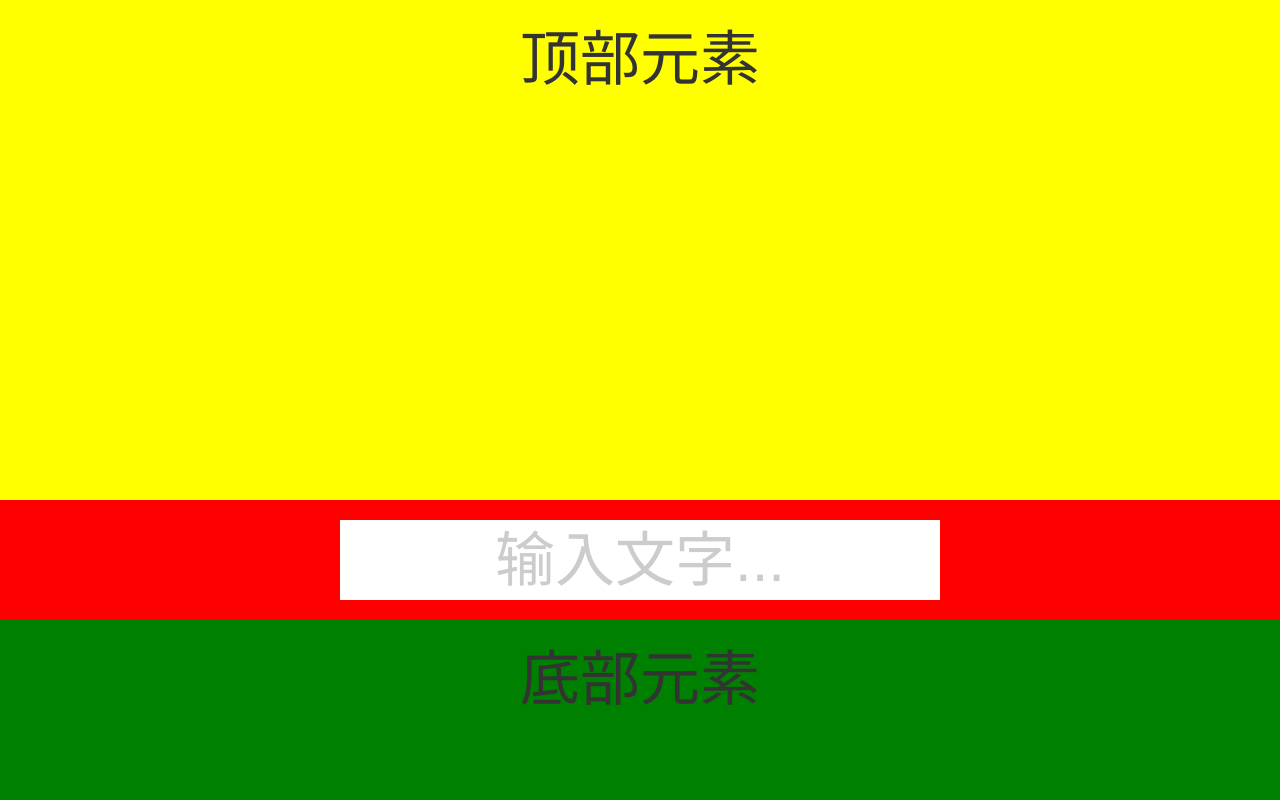
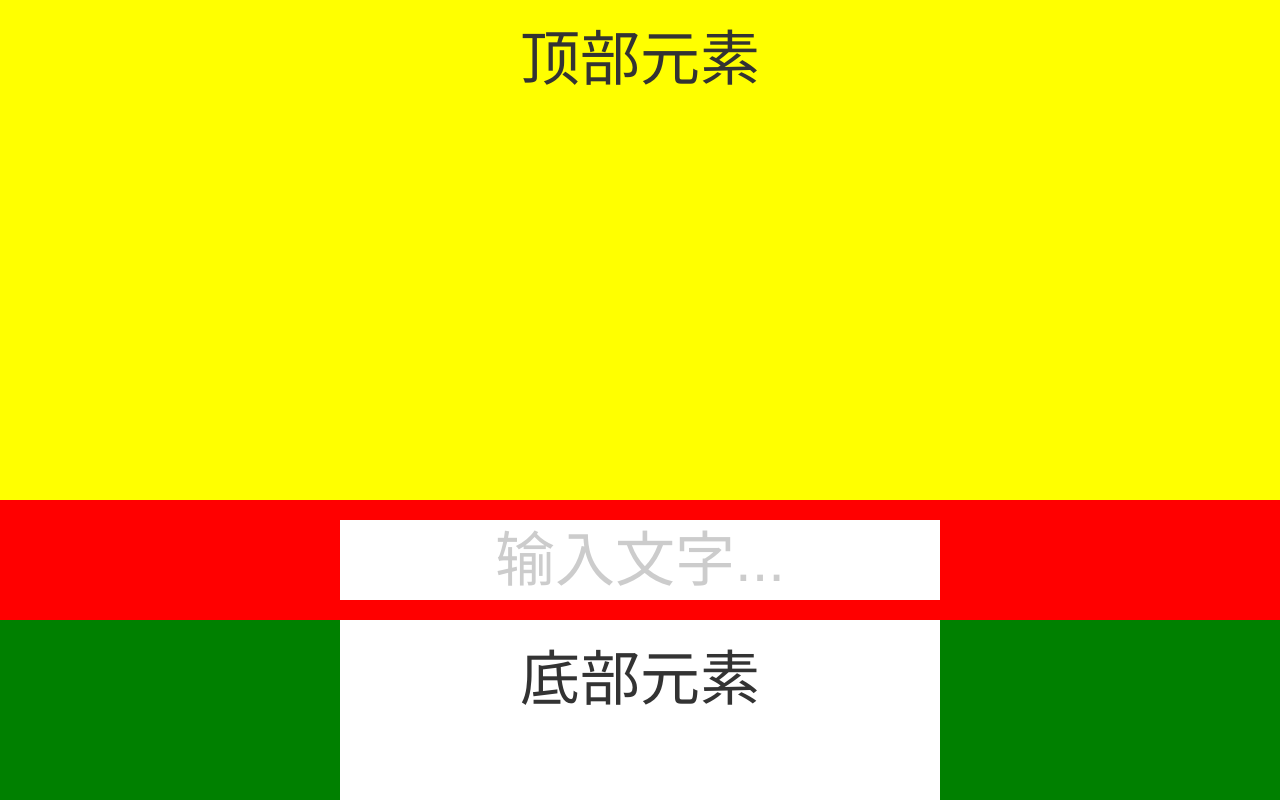
Before and after one commit to circle790/tabbar, a Vue app: page /demo in a window 1280 px wide. Built offline with nearby package versions, Linux system fonts and the light colour scheme.

Commit message:
修改测试demo

```diff
--- a/src/pages/Demo.vue
+++ b/src/pages/Demo.vue
@@ -9,7 +9,9 @@
             </div>
         </div>
         <div class="bot">
-            <div class="content">底部元素</div>
+            <div class="bot-wrap">
+                <div class="content">底部元素</div>
+            </div>
         </div>
     </div>
 </template>
@@ -44,9 +46,14 @@
   }
   .bot{
     width: 100%;
-    height: 3rem;
     background-color: green;
     text-align: center;
+    .bot-wrap{
+      width: 6rem;
+      height: 3rem;
+      margin: 0 auto;
+      background-color: #fff;
+    }
   }
   .center{
     width: 100%;
```
